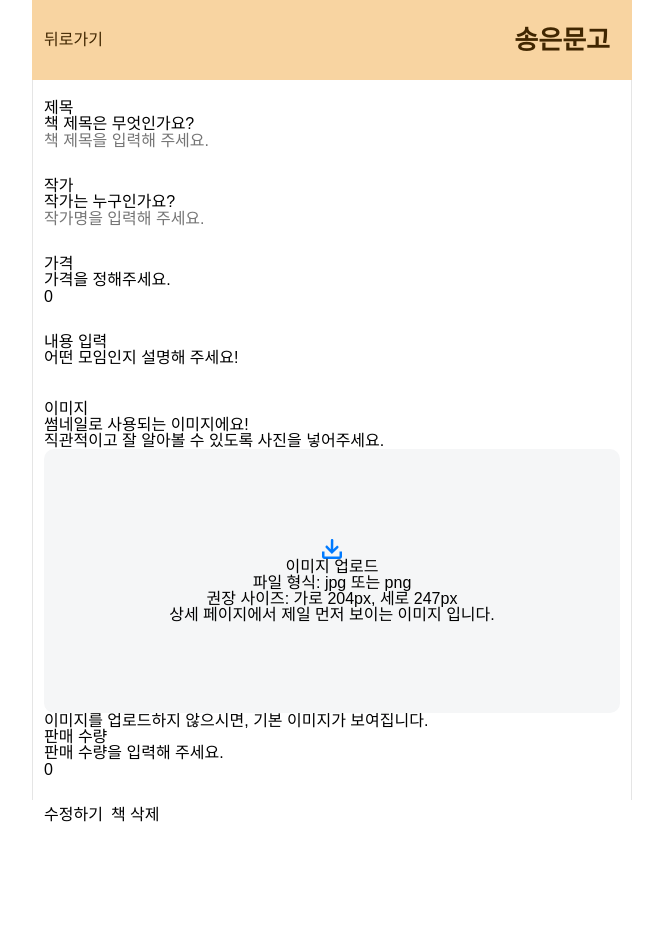
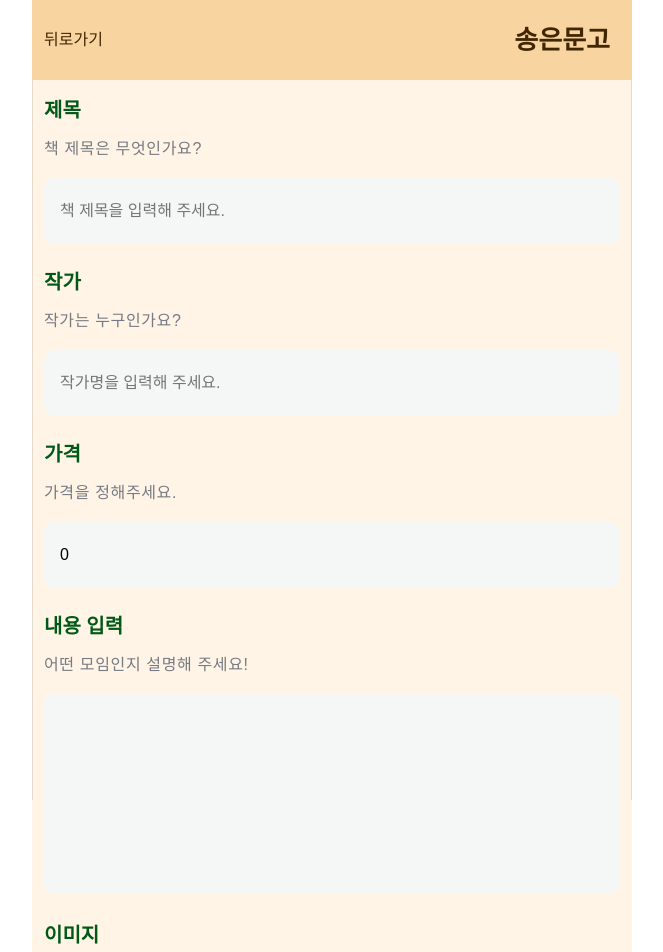
Before and after one commit to q45402sk/bookstore, a Next.js app: page /1/edit in a window 1280 px wide. Shown: the top 952 px of the page, without its empty margins (308-971 px from the left). Before the commit the page ends 923 px from the top, so only its background shows below. Built offline with nearby package versions, Linux system fonts and the light colour scheme; no server answers; a web font is replaced by a local one.

Commit message:
Feat: 모임 생성 css 적용

```diff
--- a/src/app/Home.module.scss
+++ b/src/app/Home.module.scss
@@ -7,6 +7,7 @@
   justify-content: space-between;
   align-items: center;
   background-color: #ffedd4;
+  min-height: 100vh;
 }
 
 .noResult {
--- a/src/app/[id]/Details.module.scss
+++ b/src/app/[id]/Details.module.scss
@@ -7,6 +7,7 @@
   justify-content: space-between;
   align-items: center;
   background-color: #ffedd4;
+  min-height: 100vh;
 }
 
 .container {
--- a/src/app/_components/Bar/Bar.module.scss
+++ b/src/app/_components/Bar/Bar.module.scss
@@ -3,7 +3,7 @@
   position: fixed;
   top: 79px;
   background-color: #f0d7b4;
-  z-index: 8000;
+  z-index: 7000;
   transition: transform 0.3s ease-in-out;
   width: min(600px, 100%);
   display: flex;
--- a/src/components/common/BookForm/BookForm.module.scss
+++ b/src/components/common/BookForm/BookForm.module.scss
@@ -1,5 +1,162 @@
 .container {
   padding: 100px 12px;
+  background-color: #fff4e5;
+}
+
+.title {
+  display: block;
+  color: $green-darker;
+  font-size: 20px;
+  font-style: normal;
+  font-weight: 700;
+  line-height: 20px; /* 83.333% */
+  margin: 0 0 20px;
+  @media screen and (max-width: 480px) {
+    font-size: 16px;
+    margin: 0 0 4px;
+  }
+}
+
+.titleDescription {
+  color: $gray-dark;
+  font-size: 16px;
+  font-style: normal;
+  font-weight: 500;
+  line-height: 18px; /* 112.5% */
+  letter-spacing: 0.64px;
+  margin: 0 0 20px;
+  @media screen and (max-width: 480px) {
+    font-size: 12px;
+    margin: 0 0 8px;
+  }
+}
+
+.commonInput {
+  width: 100%;
+  height: 66px;
+  flex-shrink: 0;
+  border-radius: 10px;
+  background: $gray-light;
+  padding: 0 16px;
+  font-size: 16px;
+
+  &:focus {
+    outline: none;
+  }
+
+  @media screen and (max-width: 480px) {
+    font-size: 12px;
+    height: 48px;
+  }
+}
+
+.textEditor {
+  margin: 0 0 28px;
+  .textarea {
+    width: 100%;
+    height: 200px;
+    border-radius: 10px;
+    background: $gray-light;
+    padding: 16px;
+    font-size: 16px;
+  }
+}
+
+@mixin submitButton {
+  border: 1px solid #000000;
+  &:disabled {
+    background-color: #888888;
+  }
+}
+
+.submitButton {
+  width: 100%;
+  height: 66px;
+  border-radius: 12px;
+  background: $green-dark;
+  color: #ffffff;
+  font-size: 16px;
+  font-weight: 600;
+  line-height: 20px;
+  margin: 24px 0 0;
+
+  &:hover {
+    background: $green-light;
+  }
+
+  &:active {
+    background: $green-light;
+  }
+
+  &:disabled {
+    background: #9ca3af;
+    pointer-events: none;
+  }
+
+  @media screen and (max-width: 480px) {
+    height: 48px;
+  }
+}
+.deleteButton {
+  width: 100%;
+  height: 66px;
+  border-radius: 12px;
+  border: 2px solid $green-dark;
+  background: #fff;
+  color: $green-dark;
+  font-size: 16px;
+  font-weight: 600;
+  line-height: 20px;
+  margin: 24px 0 0;
+
+  &:disabled {
+    pointer-events: none;
+  }
+
+  @media screen and (max-width: 480px) {
+    height: 48px;
+  }
+}
+
+.error {
+  border-radius: 10px;
+  border: 1px solid #dd111e;
+  background: #fff;
+}
+
+.errorMessage {
+  color: var(--error, #dd111e);
+  font-size: 16px;
+  font-style: normal;
+  font-weight: 500;
+  line-height: 18px; /* 112.5% */
+  letter-spacing: 0.64px;
+  margin: 8px 0 0;
+  @media screen and (max-width: 480px) {
+    font-size: 12px;
+  }
+}
+
+.successMessage {
+  color: $green-darker;
+  font-size: 16px;
+  font-style: normal;
+  font-weight: 500;
+  line-height: 18px; /* 112.5% */
+  letter-spacing: 0.64px;
+  margin: 8px 0 0;
+
+  &.info {
+    color: $gray-darker;
+  }
+
+  @media screen and (max-width: 480px) {
+    font-size: 12px;
+  }
+}
+
+.count {
+  margin: 20px 0 16px;
 }
 
 .modalBackground {
@@ -76,3 +233,29 @@
     width: 50%;
   }
 }
+
+.submitLoadingBackground {
+  width: min(600px, 100%);
+  background-color: rgba(0, 0, 0, 0.1);
+  position: fixed;
+  top: 0;
+  bottom: 0;
+  left: 50%;
+  transform: translate(-50%, 0);
+  z-index: 9000;
+  display: flex;
+  align-items: center;
+  justify-content: center;
+}
+
+.submitLoading {
+  background-color: #ddf6d4;
+  z-index: 9000;
+  width: 300px;
+  height: 150px;
+  overflow: auto;
+  border-radius: 8px;
+  display: flex;
+  justify-content: center;
+  align-items: center;
+}
--- a/src/components/common/BookForm/index.tsx
+++ b/src/components/common/BookForm/index.tsx
@@ -11,16 +11,27 @@ import {
   useUpdateBook,
 } from '@/api/queryHooks/useBookList';
 import { QueryKey } from '@/utils/QueryKey';
-import { useQueryClient } from '@tanstack/react-query';
+import {
+  QueryObserverResult,
+  RefetchOptions,
+  useQueryClient,
+} from '@tanstack/react-query';
 import Modal from '../Modal';
 import useModal from '@/hooks/useModal';
 
 interface IBookFormProps {
   mode: 'create' | 'edit';
   initialData?: IBookInfo; //edit 모드일 때만 필요
+  refetch?: (
+    options?: RefetchOptions
+  ) => Promise<QueryObserverResult<IBookInfo, Error>>;
 }
 
-export default function BookForm({ mode, initialData }: IBookFormProps) {
+export default function BookForm({
+  mode,
+  initialData,
+  refetch,
+}: IBookFormProps) {
   const editMode = mode === 'edit';
   const router = useRouter();
   const createBook = useCreateBook();
@@ -28,6 +39,7 @@ export default function BookForm({ mode, initialData }: IBookFormProps) {
   const deleteBook = useDeleteBook(initialData?.id || 0);
   const queryClient = useQueryClient();
   const [isButtonDisabled, setIsButtonDisabled] = useState(false);
+  const [isSubmitLoading, setIsSubmitLoading] = useState(false);
 
   const {
     modalOpen: deleteModalOpen,
@@ -56,32 +68,40 @@ export default function BookForm({ mode, initialData }: IBookFormProps) {
   } = methods;
 
   const onSubmit = async (bookInfo: IBookInfo) => {
+    setIsSubmitLoading(true);
     setIsButtonDisabled(true);
 
     if (mode === 'create') {
       createBook.mutate(bookInfo, {
         onSuccess: async () => {
+          setIsSubmitLoading(false);
           router.replace(`/new/success/${bookInfo.id}`);
           queryClient.invalidateQueries({
-            queryKey: QueryKey.BOOKS.LIST,
+            queryKey: [QueryKey.BOOKS.KEY, QueryKey.LIST],
             refetchType: 'all',
           });
         },
         onError: () => {
           alert(`책 등록에 실패했어요.`);
           setIsButtonDisabled(false);
+          setIsSubmitLoading(false);
         },
       });
     } else {
       updateBook.mutate(bookInfo, {
         onSuccess: async () => {
+          setIsSubmitLoading(false);
           router.replace(`/${initialData?.id}`);
           queryClient.invalidateQueries({
-            queryKey: QueryKey.BOOKS.LIST,
+            queryKey: [QueryKey.BOOKS.KEY, QueryKey.LIST],
             refetchType: 'all',
           });
+          if (refetch) {
+            refetch();
+          }
         },
         onError: () => {
+          setIsSubmitLoading(false);
           alert(`책 수정에 실패했어요.`);
           router.back();
           setIsButtonDisabled(false);
@@ -137,7 +157,7 @@ export default function BookForm({ mode, initialData }: IBookFormProps) {
               </div>
             </div>
             <div className={styles.inputContainer}>
-              <label htmlFor="title" className={styles.author}>
+              <label htmlFor="title" className={styles.title}>
                 작가
               </label>
               <p className={styles.titleDescription}>작가는 누구인가요?</p>
@@ -159,7 +179,7 @@ export default function BookForm({ mode, initialData }: IBookFormProps) {
               </div>
             </div>
             <div className={styles.inputContainer}>
-              <label htmlFor="price" className={styles.author}>
+              <label htmlFor="price" className={styles.title}>
                 가격
               </label>
               <p className={styles.titleDescription}>가격을 정해주세요.</p>
@@ -195,6 +215,7 @@ export default function BookForm({ mode, initialData }: IBookFormProps) {
                   {...register('summary', {
                     required: '책 요약을 입력해 주세요.',
                   })}
+                  className={styles.textarea}
                 />
                 <div className={styles.errorMessage}>
                   {errors.summary && errors.summary.message}
@@ -247,9 +268,10 @@ export default function BookForm({ mode, initialData }: IBookFormProps) {
                 </div>
               </div>
             </div>
-
             <div className={styles.inputContainer}>
-              <label htmlFor="count" className={styles.author}>
+              <label
+                htmlFor="count"
+                className={`${styles.title} ${styles.count}`}>
                 판매 수량
               </label>
               <p className={styles.titleDescription}>
@@ -292,6 +314,11 @@ export default function BookForm({ mode, initialData }: IBookFormProps) {
           </div>
         </form>
       </FormProvider>
+      {isSubmitLoading && (
+        <div className={styles.submitLoadingBackground}>
+          <div className={styles.submitLoading}>등록중 입니다...</div>
+        </div>
+      )}
       <Modal
         modalOpen={deleteModalOpen}
         onClose={() => {
```
Also changed, not shown: src/app/page.tsx (+8 -0 lines).
